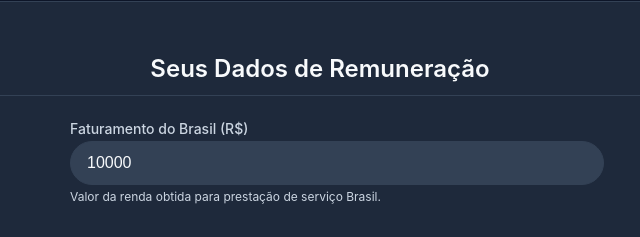
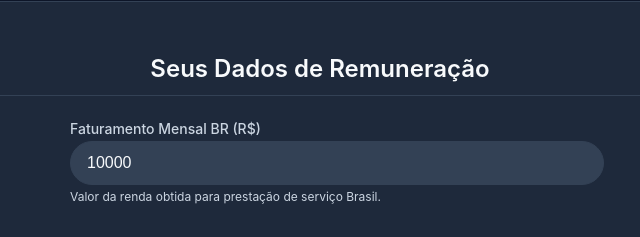
Before and after one commit to RebecaAbisag/Simulador-Tributario, a plain HTML site: page index.html in a window 1280 px wide. Shown: the part 248-485 px from the top of the page, 320-960 px from the left. Drawn offline with nearby package versions, Linux system fonts and the light colour scheme.

Commit message:
Faturamento

```diff
--- a/index.html
+++ b/index.html
@@ -70,7 +70,7 @@
           <!-- Grupo de formulário para Salário Bruto -->
           <div class="form__group">
             <div>
-              <label for="salarioBruto" class="form__label"> Faturamento do Brasil (R$)</label>
+              <label for="salarioBruto" class="form__label"> Faturamento Mensal BR (R$)</label>
               <input type="number" id="salarioBruto" placeholder="Ex: 15000" required class="form__input" value="10000"
                 step="0.01">
               <p class="form__tip">Valor da renda obtida para prestação de serviço Brasil.</p>
```
